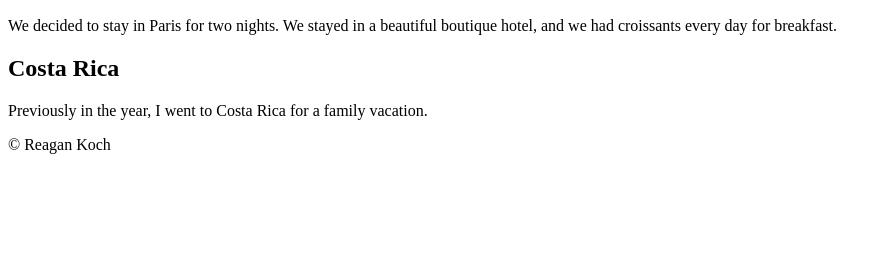
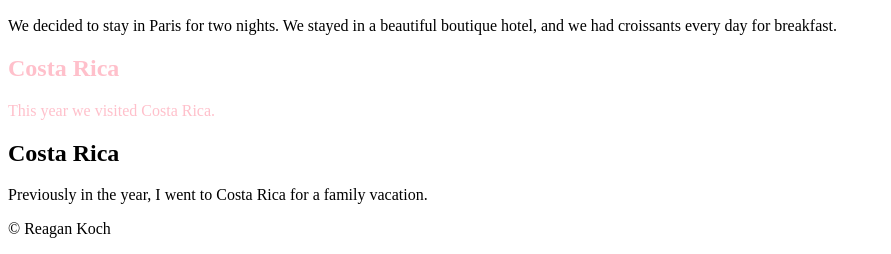
Before and after one commit to STL-WomenPlus-WebDev-March2023/js-assignment-4-html-me-something-reaganekoch12, a website: page index.html in a window 1280 px wide. Shown: the part 1064-1318 px from the top of the page, without its empty margins (0-891 px from the left). Before the commit the page ends 1234 px from the top, so only its background shows below. Drawn offline with Linux system fonts and the light colour scheme.

Commit message:
Add to add another section

```diff
--- a/index.html
+++ b/index.html
@@ -22,7 +22,7 @@
       <p>Paris is the second city that we visited in France.</p>
     </div>
   </section>
-    <section>
+  <section>
     <article>
       <img src="https://unsplash.com/photos/GOZxrAlNIt4" alt="Suitcase">
       <h2>2 Days in Paris</h2>
@@ -30,6 +30,10 @@
     </article>
   </section>
     <section>
+      <div class="city">
+        <h2>Costa Rica</h2>
+        <p>This year we visited Costa Rica. </p>
+      </div>
       <h2>Costa Rica</h2>
       <p>Previously in the year, I went to Costa Rica for a family vacation. </p>
     </section>
```
